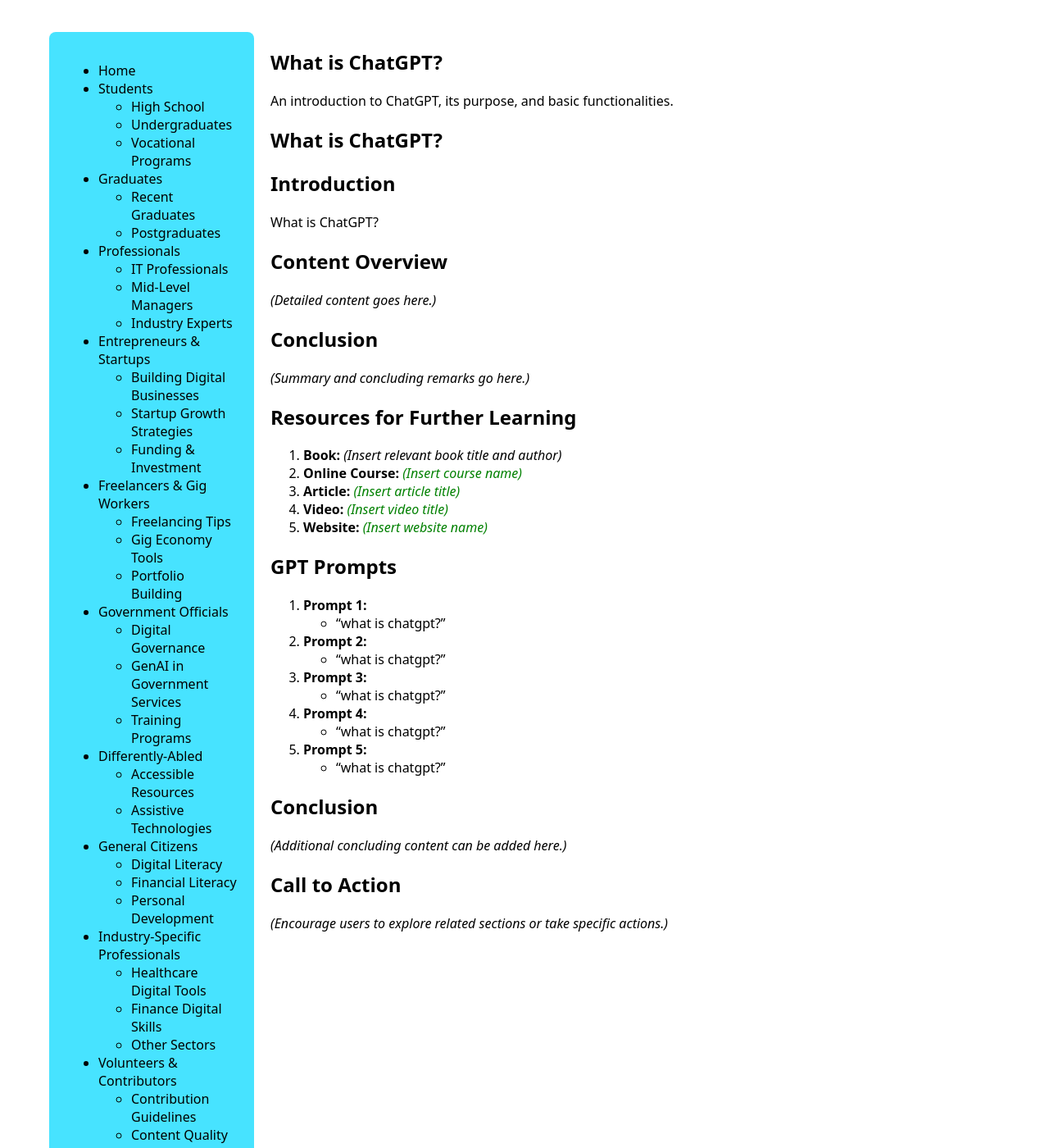
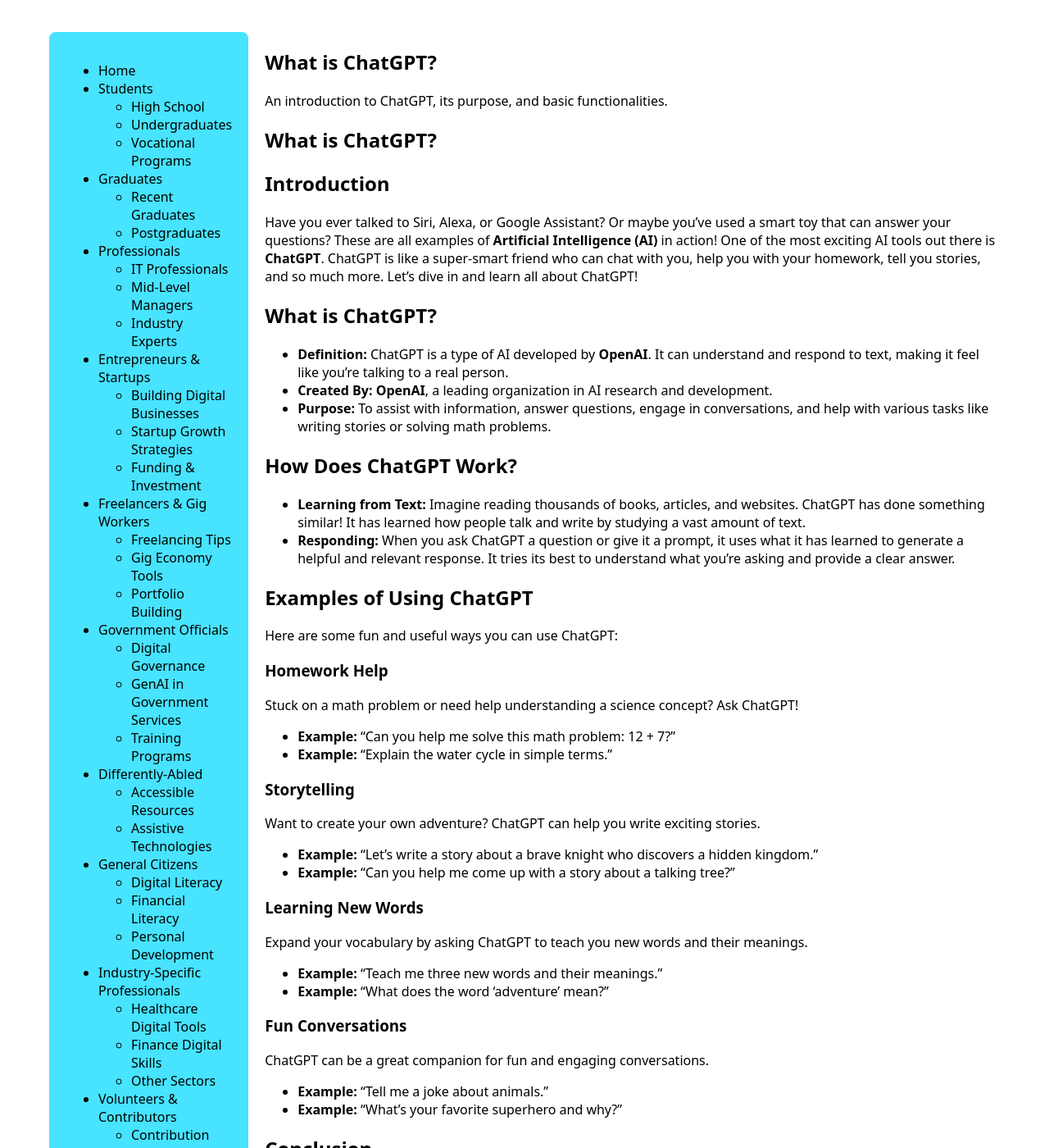
Before and after one commit to ICTASL/capacity-building, a Jekyll site: the page built from students/ai-aptitude/what-is-chatgpt.md, in a window 1280 px wide and 1400 px high, scrolled down 258 px. Shown: the whole window at 82% size. Built offline with Jekyll 4.4.1, drawn with Linux system fonts in a browser that asks for light colours; some of the changed text lies outside the part shown.

Commit message:
Adding ChatGPT page

```diff
--- a/students/ai-aptitude/what-is-chatgpt.md
+++ b/students/ai-aptitude/what-is-chatgpt.md
@@ -8,41 +8,72 @@
 # What is ChatGPT?
 
 ## Introduction
-What is ChatGPT?
+Have you ever talked to Siri, Alexa, or Google Assistant? Or maybe you've used a smart toy that can answer your questions? These are all examples of **Artificial Intelligence (AI)** in action! One of the most exciting AI tools out there is **ChatGPT**. ChatGPT is like a super-smart friend who can chat with you, help you with your homework, tell you stories, and so much more. Let’s dive in and learn all about ChatGPT!
 
-## Content Overview
-*(Detailed content goes here.)*
+## What is ChatGPT?
+- **Definition:** ChatGPT is a type of AI developed by **OpenAI**. It can understand and respond to text, making it feel like you're talking to a real person.
+- **Created By:** **OpenAI**, a leading organization in AI research and development.
+- **Purpose:** To assist with information, answer questions, engage in conversations, and help with various tasks like writing stories or solving math problems.
+
+## How Does ChatGPT Work?
+- **Learning from Text:** Imagine reading thousands of books, articles, and websites. ChatGPT has done something similar! It has learned how people talk and write by studying a vast amount of text.
+- **Responding:** When you ask ChatGPT a question or give it a prompt, it uses what it has learned to generate a helpful and relevant response. It tries its best to understand what you’re asking and provide a clear answer.
+
+## Examples of Using ChatGPT
+Here are some fun and useful ways you can use ChatGPT:
+
+### Homework Help
+Stuck on a math problem or need help understanding a science concept? Ask ChatGPT!
+- **Example:** "Can you help me solve this math problem: 12 + 7?"
+- **Example:** "Explain the water cycle in simple terms."
+
+### Storytelling
+Want to create your own adventure? ChatGPT can help you write exciting stories.
+- **Example:** "Let's write a story about a brave knight who discovers a hidden kingdom."
+- **Example:** "Can you help me come up with a story about a talking tree?"
+
+### Learning New Words
+Expand your vocabulary by asking ChatGPT to teach you new words and their meanings.
+- **Example:** "Teach me three new words and their meanings."
+- **Example:** "What does the word 'adventure' mean?"
+
+### Fun Conversations
+ChatGPT can be a great companion for fun and engaging conversations.
+- **Example:** "Tell me a joke about animals."
+- **Example:** "What's your favorite superhero and why?"
 
 ## Conclusion
-*(Summary and concluding remarks go here.)*
+**ChatGPT** is a versatile and helpful AI tool that can make learning and interacting with technology more enjoyable. Whether you need help with homework, want to create a story, or just want to have a fun conversation, ChatGPT is here to assist you. Give it a try and discover all the amazing things you can do together!
 
 ## Resources for Further Learning
+Ready to explore more about ChatGPT and AI? Check out these awesome resources:
 
-1. **Book:** *(Insert relevant book title and author)*
-2. **Online Course:** [*(Insert course name)*](#)
-3. **Article:** [*(Insert article title)*](#)
-4. **Video:** [*(Insert video title)*](#)
-5. **Website:** [*(Insert website name)*](#)
+### Websites and Articles
+1. **[Introducing ChatGPT - OpenAI](https://openai.com/index/chatgpt/)**: This article provides an overview of ChatGPT, its capabilities, and how it interacts in a conversational way.
+2. **[Introducing ChatGPT search - OpenAI](https://openai.com/index/introducing-chatgpt-search/)**: This article explains how ChatGPT can search the web and provide timely answers with links to relevant sources.
+3. **[How to use ChatGPT](https://zapier.com/blog/how-to-use-chatgpt/)**: Learn all the basics in this ChatGPT tutorial..
 
-## GPT Prompts
+## GPT Prompts for Further Learning
+Want to learn even more? Try asking these questions from a GPT chatbot like ChatGPT.
+(New to prompting? Read our [Guide to Prompting for Learning](../guide-to-prompting-for-learning/) )
 
-1. **Prompt 1:**
-   - "what is chatgpt?"
+### Understanding AI
+- **"Explain what Artificial Intelligence is in simple words."**
 
-2. **Prompt 2:**
-   - "what is chatgpt?"
+### AI in Daily Life
+- **"Give examples of how AI is used in everyday life."**
 
-3. **Prompt 3:**
-   - "what is chatgpt?"
+### AI Helpers
+- **"How do virtual assistants like Siri or Alexa use AI?"**
 
-4. **Prompt 4:**
-   - "what is chatgpt?"
+### Fun with AI
+- **"What are some fun things AI can do?"**
 
-5. **Prompt 5:**
-   - "what is chatgpt?"
-
-## Conclusion
-*(Additional concluding content can be added here.)*
+### Future of AI
+- **"How might AI help us in the future?"**
 
 ## Call to Action
-*(Encourage users to explore related sections or take specific actions.)*
+Discover more about AI tools by visiting our [What is Google Gemini?](..   /what-is-gemini) page!
+
+---
+*Happy Learning!*
```
Also changed, not shown: students/ai-aptitude/introduction-to-ai.md (+2 -2 lines).
